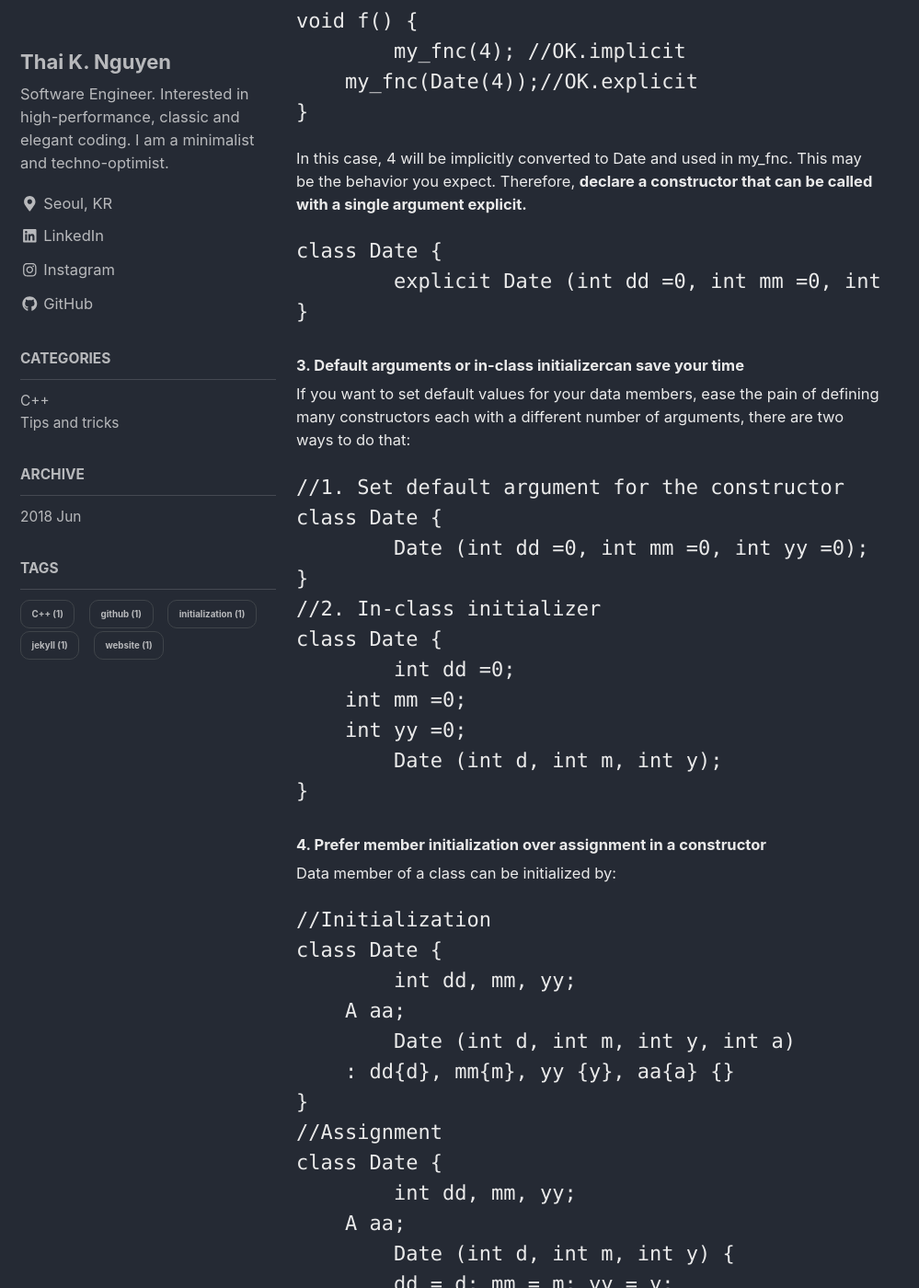
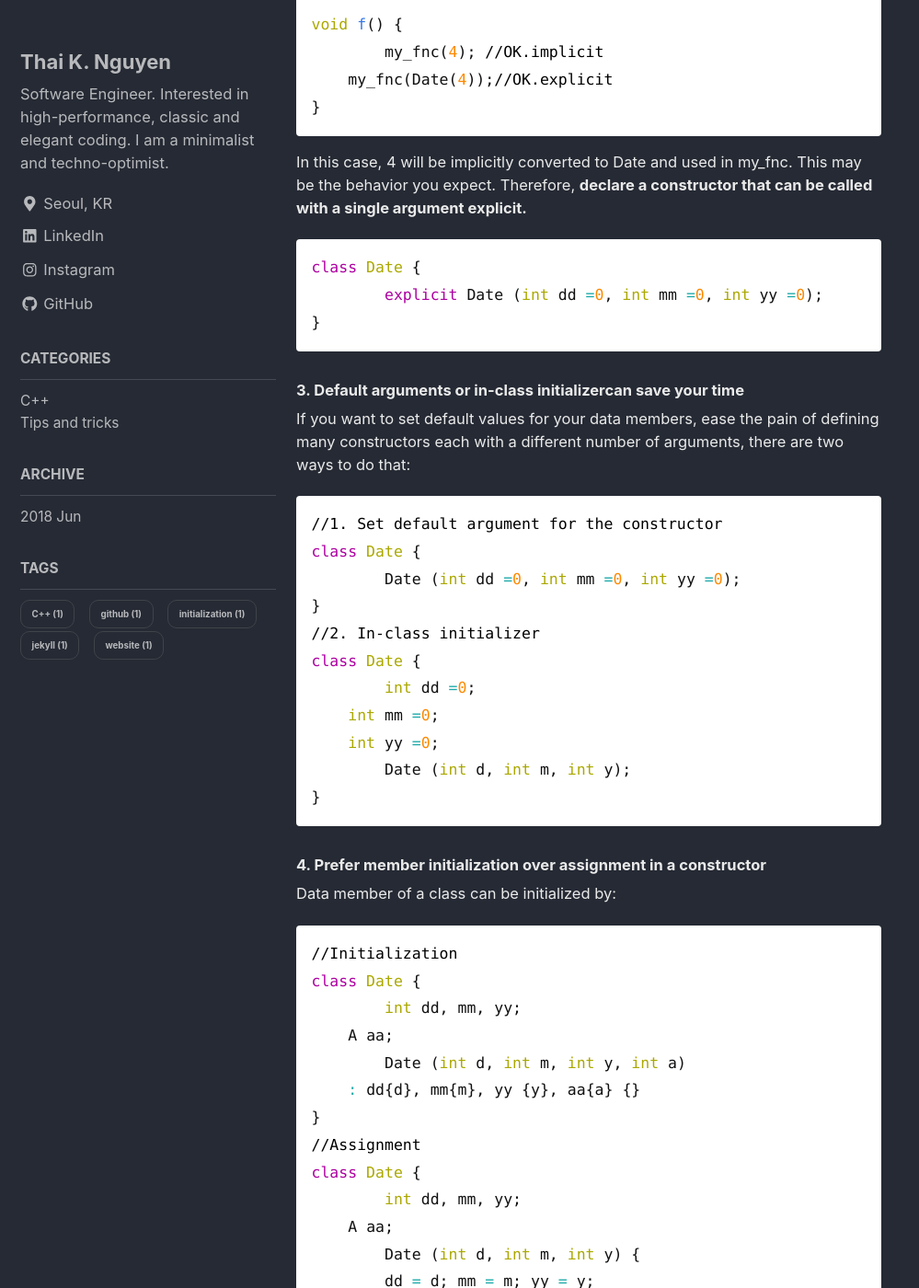
Before and after one commit to thaink/thaink.github.io, a Jekyll site: the page built from src/_posts/18-06-20-Notes-on-class-constructor.md, in a window 1280 px wide and 1400 px high, scrolled down 1090 px. Shown: the whole window at 92% size, without its empty margins (0-999 px from the left). Built offline with Jekyll 4.4.1, drawn with Linux system fonts in a browser that asks for light colours; nearby versions of some CDN libraries; some of the changed text lies outside the part shown.

Commit message:
fix c++ highlight

`````diff
--- a/src/_posts/18-06-20-Notes-on-class-constructor.md
+++ b/src/_posts/18-06-20-Notes-on-class-constructor.md
@@ -10,18 +10,18 @@ In this posts, I will list some notes that I think they worth to be reminded whe
 
 ##### 1. In-class member function is inline function
 If you define a method member inside the class declaration such as
-````C++
+```cpp
 class People {
 	string first_name() {return _fname;}
     string last_name();
 }
 string People::last_name {return _lname;}
-````
+```
 Then `first_name()` function will be an inline function by default while the function `last_name()` is not. Remember the good and the bad of an inline function. On the good side, an inline function can remove the overhead of the function calling mechanism, thus, improves the performance. However, it also increases the code size, leads to increasing the percentage of the cache miss and reduce the performance as well. Therefore, __only define a function inside its class definition if the function is small.__
 
 ##### 2. Define constructors that can take a single argument as explicit
 By default, a constructor invoked by a single argument acts as an implicit conversion from its argument type to its type. Implicit is usually found in copy assignment and function call.
-````C++
+```cpp
 void my_fnc(Date);
 
 class Date {
@@ -32,17 +32,17 @@ void f() {
 	my_fnc(4); //OK.implicit
     my_fnc(Date(4));//OK.explicit
 }
-````
+```
 In this case, 4 will be implicitly converted to Date and used in my_fnc. This may be the behavior you expect. Therefore, **declare a constructor that can be called with a single argument explicit.**
-````C++
+```cpp
 class Date {
 	explicit Date (int dd =0, int mm =0, int yy =0);
 }
-````
+```
 
 ##### 3. Default arguments or in-class initializercan save your time
 If you want to set default values for your data members, ease the pain of defining many constructors each with a different number of arguments, there are two ways to do that:
-````C++
+```cpp
 //1. Set default argument for the constructor
 class Date {
 	Date (int dd =0, int mm =0, int yy =0);
@@ -54,10 +54,10 @@ class Date {
     int yy =0;
 	Date (int d, int m, int y);
 }
-````
+```
 ##### 4. Prefer member initialization over assignment in a constructor
 Data member of a class can be initialized by:
-````C++
+```cpp
 //Initialization
 class Date {
 	int dd, mm, yy;
@@ -74,7 +74,7 @@ class Date {
         aa = A(a);
     }
 }
-````
+```
 They look the same, but there are reasons you should prefer the initialization over the assignment.
 - If your data member is const. You have to use initialization since you cannot assign a value to a const variable.
 - If your data member is of a class does not have a default constructor. The first method is the only way to go.
@@ -89,23 +89,23 @@ This code ensures the case when a Derived class object is referred by a pointer
 
 ##### 7. If you have an initializer-List Constructor, remember when it will be called
 If you define a container, you should have a constructor that accepts `initializer_list`. That way you can initialize your class with a list of value just like a vector:
-````C++
+```cpp
 vector<int> v(3);//vector with one 3 zero elements
 vector<int> v(); // empty vector
 vector<int> v{}; // empty vector
 vector<int> v{3};//initializer-list called. vector with one element
 vector<int> v{3,4,5};//initializer-list called. vector with 3 elements 3, 4 and 5
-````
+```
 However, if you have one, make sure you remember when it will be called:
 - If either a default constructor (no argument) or an initializer-list constructor could be invoked, prefer the default constructor.
 - If both an initializer-list constructor and an ‘ordinary constructor’ could be invoked, prefer the initializer-list constructor. This rule is necessary to avoid different resolutions based on different numbers of elements.
 
 ##### 8. Remember to copy the Bases when defining copy/move constructor/assignment
 In these cases, consider the base class as a member of your class, remember to initialize it. Otherwise, it will be initialized by the default constructor.
-````C++
+```cpp
 //B1 and B2 is base classes of D
 D(const D& a) :B1{a}, B2{a}, m1{a.m1}, m2{a.m2} {}
-````
+```
 ##### 9. Consider before you make a default constructor for your class
 The default constructor is necessary in many cases, such as, when objects of your class will be used as elements of a container... But not every time, defining a default constructor is a good idea. If a class inherit your class, users of your class may forget to properly initialize it as the case above.
 
@@ -115,12 +115,12 @@ Default operations include constructor, destructor, copy and move assignment can
 - If the programmer declares a copy operation, a move operation, or a destructor for a class, no copy operation, move operation, or destructor is generated for that class.
 
 Otherwise, you can control the suppression behavior by:
-````C++
+```cpp
 class A {
 	//Suppress the default behavior
     A()= delete;
 	//Explicit default
     A(const A&) = default;
 }
-````
+```
 By default, the default constructor is a member-wise constructor, it will call the default constructor of all data members. Therefore, it will fail if a data member doesn't have its default constructor. The default copy operator is the shallow copy, so be careful if it is the behavior that you expect.
`````
